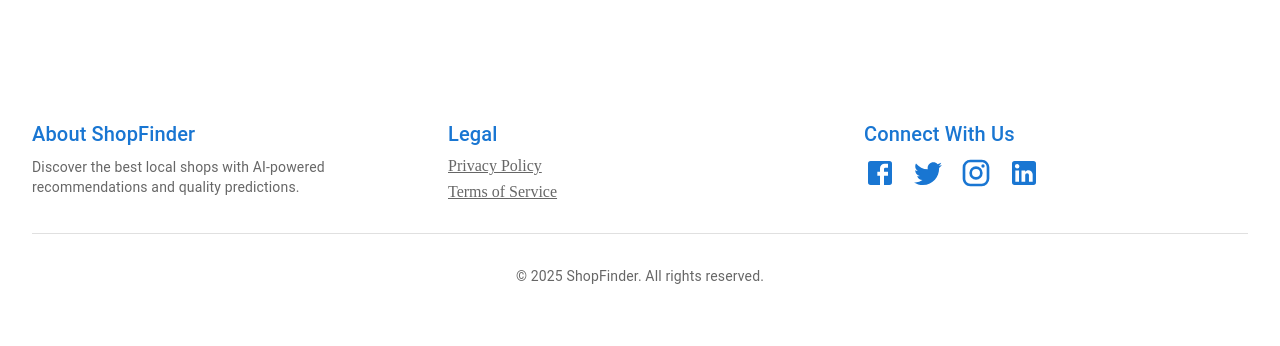
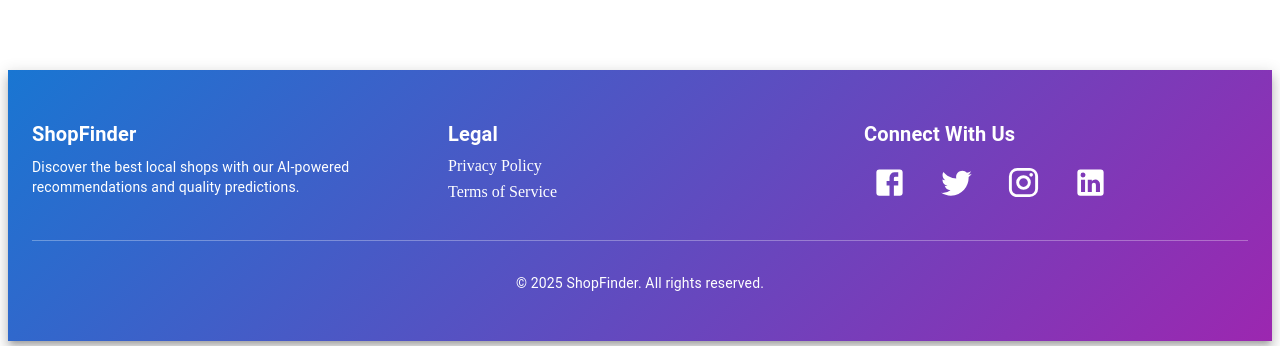
Before and after one commit to Induranga-kawishwara/FYP_Project, a React (Create React App) app in the folder front_end/: page /terms in a window 1280 px wide. Shown: the part 2590-2936 px from the top of the page. Built offline with nearby package versions, Linux system fonts and the light colour scheme; no server answers.

Commit message:
updated footer

```diff
--- a/front_end/src/components/reUse/Footer/Footer.jsx
+++ b/front_end/src/components/reUse/Footer/Footer.jsx
@@ -6,6 +6,7 @@ import {
   Grid,
   Container,
   useTheme,
+  IconButton,
 } from "@mui/material";
 import { Facebook, Twitter, Instagram, LinkedIn } from "@mui/icons-material";
 import { Link as RouterLink } from "react-router-dom";
@@ -16,73 +17,124 @@ const Footer = () => {
   return (
     <Box
       sx={{
-        bgcolor: theme.palette.background.paper,
-        color: theme.palette.text.secondary,
+        background: `linear-gradient(135deg, ${theme.palette.primary.main} 0%, ${theme.palette.secondary.main} 100%)`,
+        color: theme.palette.common.white,
         py: 6,
         mt: 8,
+        boxShadow: theme.shadows[8],
       }}
     >
       <Container maxWidth="xl">
         <Grid container spacing={4}>
           <Grid item xs={12} md={4}>
-            <Typography
-              variant="h6"
-              gutterBottom
-              sx={{ color: "primary.main" }}
-            >
-              About ShopFinder
+            <Typography variant="h6" gutterBottom sx={{ fontWeight: 600 }}>
+              ShopFinder
             </Typography>
             <Typography variant="body2">
-              Discover the best local shops with AI-powered recommendations and
-              quality predictions.
+              Discover the best local shops with our AI-powered recommendations
+              and quality predictions.
             </Typography>
           </Grid>
 
           <Grid item xs={12} md={4}>
-            <Typography
-              variant="h6"
-              gutterBottom
-              sx={{ color: "primary.main" }}
-            >
+            <Typography variant="h6" gutterBottom sx={{ fontWeight: 600 }}>
               Legal
             </Typography>
             <Box sx={{ display: "flex", flexDirection: "column", gap: 1 }}>
-              <Link component={RouterLink} to="/privacy" color="inherit">
+              <Link
+                component={RouterLink}
+                to="/privacy"
+                sx={{
+                  color: "inherit",
+                  textDecoration: "none",
+                  "&:hover": { textDecoration: "underline" },
+                }}
+              >
                 Privacy Policy
               </Link>
-              <Link component={RouterLink} to="/terms" color="inherit">
+              <Link
+                component={RouterLink}
+                to="/terms"
+                sx={{
+                  color: "inherit",
+                  textDecoration: "none",
+                  "&:hover": { textDecoration: "underline" },
+                }}
+              >
                 Terms of Service
               </Link>
             </Box>
           </Grid>
 
           <Grid item xs={12} md={4}>
-            <Typography
-              variant="h6"
-              gutterBottom
-              sx={{ color: "primary.main" }}
-            >
+            <Typography variant="h6" gutterBottom sx={{ fontWeight: 600 }}>
               Connect With Us
             </Typography>
             <Box sx={{ display: "flex", gap: 2 }}>
-              <Link href="https://facebook.com" target="_blank" rel="noopener">
-                <Facebook sx={{ color: "inherit", fontSize: 32 }} />
-              </Link>
-              <Link href="https://twitter.com" target="_blank" rel="noopener">
-                <Twitter sx={{ color: "inherit", fontSize: 32 }} />
-              </Link>
-              <Link href="https://instagram.com" target="_blank" rel="noopener">
-                <Instagram sx={{ color: "inherit", fontSize: 32 }} />
-              </Link>
-              <Link href="https://linkedin.com" target="_blank" rel="noopener">
-                <LinkedIn sx={{ color: "inherit", fontSize: 32 }} />
-              </Link>
+              <IconButton
+                component="a"
+                href="https://facebook.com"
+                target="_blank"
+                rel="noopener"
+                sx={{
+                  color: "inherit",
+                  transition: "transform 0.3s",
+                  "&:hover": { transform: "scale(1.2)" },
+                }}
+              >
+                <Facebook fontSize="large" />
+              </IconButton>
+              <IconButton
+                component="a"
+                href="https://twitter.com"
+                target="_blank"
+                rel="noopener"
+                sx={{
+                  color: "inherit",
+                  transition: "transform 0.3s",
+                  "&:hover": { transform: "scale(1.2)" },
+                }}
+              >
+                <Twitter fontSize="large" />
+              </IconButton>
+              <IconButton
+                component="a"
+                href="https://instagram.com"
+                target="_blank"
+                rel="noopener"
+                sx={{
+                  color: "inherit",
+                  transition: "transform 0.3s",
+                  "&:hover": { transform: "scale(1.2)" },
+                }}
+              >
+                <Instagram fontSize="large" />
+              </IconButton>
+              <IconButton
+                component="a"
+                href="https://linkedin.com"
+                target="_blank"
+                rel="noopener"
+                sx={{
+                  color: "inherit",
+                  transition: "transform 0.3s",
+                  "&:hover": { transform: "scale(1.2)" },
+                }}
+              >
+                <LinkedIn fontSize="large" />
+              </IconButton>
             </Box>
           </Grid>
         </Grid>
 
-        <Box sx={{ borderTop: 1, borderColor: "divider", mt: 4, pt: 4 }}>
-          <Typography variant="body2" textAlign="center">
+        <Box
+          sx={{
+            borderTop: "1px solid rgba(255, 255, 255, 0.3)",
+            mt: 4,
+            pt: 4,
+          }}
+        >
+          <Typography variant="body2" align="center">
             © {new Date().getFullYear()} ShopFinder. All rights reserved.
           </Typography>
         </Box>
```
Also changed, not shown: front_end/src/components/pages/About/About.jsx (added).
